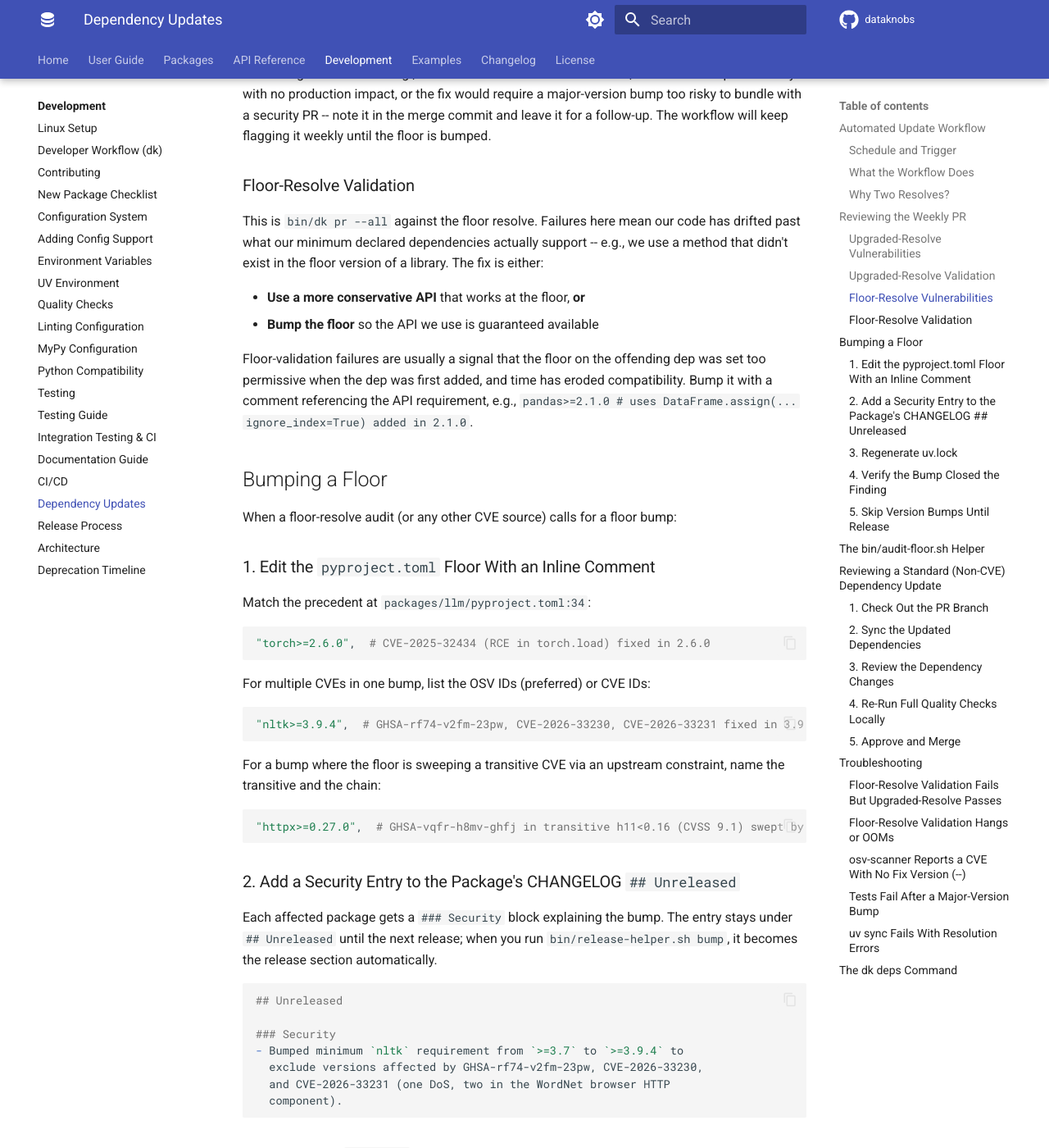
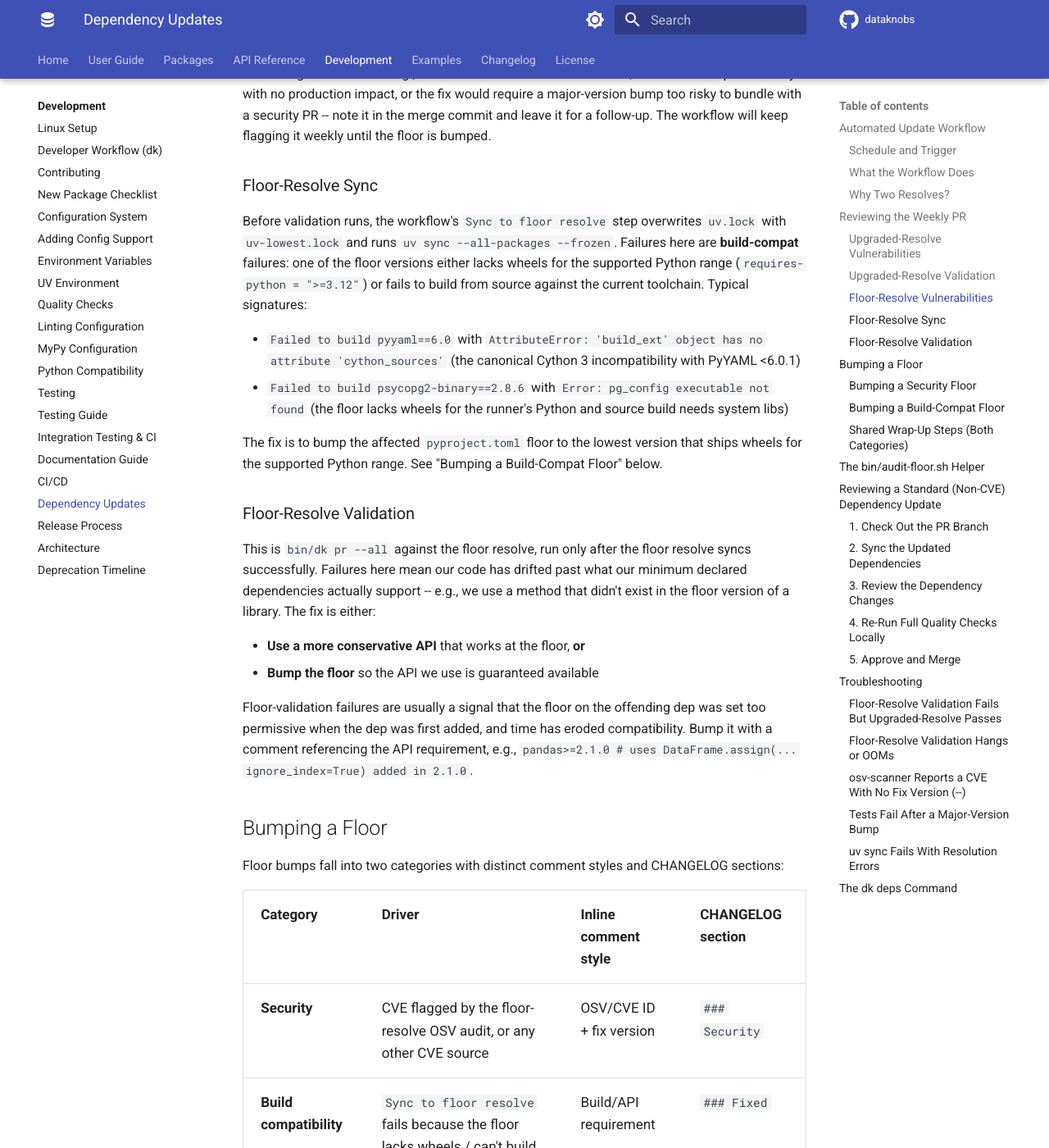
Before and after one commit to KBS-Labs/dataknobs, an MkDocs documentation site: the page built from docs/development/dependency-updates.md, in a window 1280 px wide and 1400 px high, scrolled down 2663 px. Shown: the whole window at 82% size. Built offline with MkDocs 1.6.1 and Material for MkDocs 9.7.7, drawn with Linux system fonts in a browser that asks for light colours; comment, search, counter and statistics services are not loaded; some of the changed text lies outside the part shown.

Commit message:
docs: distinguish Fixed vs Security floor bumps
When the new Sync to floor resolve step surfaced unbuildable floors
(pyyaml==6.0, psycopg2-binary==2.8.6), the existing dependency-updates
doc only covered CVE-driven bumps under ### Security. Build-compat
bumps need a different comment style (build/API requirement, not
CVE ID) and a different CHANGELOG section (### Fixed, not ### Security)
so security reviewers can filter cleanly.

- Add a "Floor-Resolve Sync" subsection explaining the new step's
  failure mode and signatures (Cython 3 + missing wheels).
- Split "Bumping a Floor" into a decision table, "Bumping a Security
  Floor" (existing content), and "Bumping a Build-Compat Floor"
  (new), with shared wrap-up steps consolidated.
- Update the workflow YAML's PR-body text so reviewers reading the
  weekly PR get the same two-category guidance and a pointer to the
  doc's decision table.

Co-Authored-By: Claude Opus 4.7 (1M context) <noreply@anthropic.com>

````diff
--- a/docs/development/dependency-updates.md
+++ b/docs/development/dependency-updates.md
@@ -108,12 +108,33 @@ with a security PR -- note it in the merge commit and leave it for
 a follow-up. The workflow will keep flagging it weekly until the
 floor is bumped.
 
+### Floor-Resolve Sync
+
+Before validation runs, the workflow's `Sync to floor resolve` step
+overwrites `uv.lock` with `uv-lowest.lock` and runs
+`uv sync --all-packages --frozen`. Failures here are **build-compat**
+failures: one of the floor versions either lacks wheels for the
+supported Python range (`requires-python = ">=3.12"`) or fails to
+build from source against the current toolchain. Typical signatures:
+
+- `Failed to build pyyaml==6.0` with
+  `AttributeError: 'build_ext' object has no attribute 'cython_sources'`
+  (the canonical Cython 3 incompatibility with PyYAML <6.0.1)
+- `Failed to build psycopg2-binary==2.8.6` with
+  `Error: pg_config executable not found` (the floor lacks wheels for
+  the runner's Python and source build needs system libs)
+
+The fix is to bump the affected `pyproject.toml` floor to the lowest
+version that ships wheels for the supported Python range. See
+"Bumping a Build-Compat Floor" below.
+
 ### Floor-Resolve Validation
 
-This is `bin/dk pr --all` against the floor resolve. Failures here
-mean our code has drifted past what our minimum declared
-dependencies actually support -- e.g., we use a method that didn't
-exist in the floor version of a library. The fix is either:
+This is `bin/dk pr --all` against the floor resolve, run only after
+the floor resolve syncs successfully. Failures here mean our code
+has drifted past what our minimum declared dependencies actually
+support -- e.g., we use a method that didn't exist in the floor
+version of a library. The fix is either:
 
 - **Use a more conservative API** that works at the floor, **or**
 - **Bump the floor** so the API we use is guaranteed available
@@ -126,10 +147,22 @@ DataFrame.assign(... ignore_index=True) added in 2.1.0`.
 
 ## Bumping a Floor
 
-When a floor-resolve audit (or any other CVE source) calls for a
-floor bump:
+Floor bumps fall into two categories with distinct comment styles
+and CHANGELOG sections:
 
-### 1. Edit the `pyproject.toml` Floor With an Inline Comment
+| Category | Driver | Inline comment style | CHANGELOG section |
+|---|---|---|---|
+| **Security** | CVE flagged by the floor-resolve OSV audit, or any other CVE source | OSV/CVE ID + fix version | `### Security` |
+| **Build compatibility** | `Sync to floor resolve` fails because the floor lacks wheels / can't build from source, or `bin/dk pr --all` fails at the floor because of an API we use | Build/API requirement | `### Fixed` |
+
+Pick whichever category drove the bump. If a single bump is driven
+by both (e.g., the bump excludes a CVE *and* fixes a build issue),
+record it as `### Security` with a note about the build-compat
+side-effect.
+
+### Bumping a Security Floor
+
+#### 1. Edit the `pyproject.toml` Floor With an Inline CVE Comment
 
 Match the precedent at `packages/llm/pyproject.toml:34`:
 
@@ -168,7 +202,53 @@ section automatically.
   component).
 ```
 
-### 3. Regenerate `uv.lock`
+### Bumping a Build-Compat Floor
+
+When `Sync to floor resolve` fails (or `bin/dk pr --all` fails at the
+floor because of an API drift), the bump isn't excluding a CVE -- it's
+fixing a broken floor. Use the build-compat conventions.
+
+#### 1. Edit the `pyproject.toml` Floor With an Inline Build/API Comment
+
+Name the *reason*, not a CVE. Wheel/build-tool issues:
+
+```toml
+"pyyaml>=6.0.2",  # 6.0 lacks cp312/cp313 wheels and source build fails on Cython 3
+"psycopg2-binary>=2.9.10",  # 2.8.6/2.9.9 lack cp312/cp313 wheels; source build needs pg_config
+```
+
+API-drift issues (we use a symbol introduced in a newer release):
+
+```toml
+"pandas>=2.1.0",  # uses DataFrame.assign(... ignore_index=True) added in 2.1.0
+```
+
+Pick the **lowest** version that resolves the breakage across the
+full supported Python range. For wheel-availability bumps,
+cross-check PyPI's release page for each `cp3X` tag named in
+`requires-python` -- a version that has `cp312` wheels but not
+`cp313` wheels will still fail for consumers on 3.13.
+
+#### 2. Add a `### Fixed` Entry to the Package's CHANGELOG
+
+Build-compat bumps don't go in `### Security` -- they aren't CVEs,
+and security reviewers reading the release notes shouldn't have to
+filter them out. Use `### Fixed`:
+
+```markdown
+## Unreleased
+
+### Fixed
+- Bumped minimum `pyyaml` requirement from `>=6.0` to `>=6.0.2` to
+  exclude versions that lack cp312/cp313 wheels and fail to build from
+  source against modern Cython (`'build_ext' object has no attribute
+  'cython_sources'`). Surfaced by the floor resolve step in the
+  `dependency-update` workflow.
+```
+
+### Shared Wrap-Up Steps (Both Categories)
+
+#### 3. Regenerate `uv.lock`
 
 ```bash
 uv lock
@@ -176,9 +256,9 @@ uv lock
 
 This propagates the new floor through the workspace lockfile.
 
-### 4. Verify the Bump Closed the Finding
+#### 4. Verify the Bump Closed the Finding
 
-Re-run the floor audit locally:
+For a **security** bump, re-run the floor audit locally:
 
 ```bash
 bin/audit-floor.sh
@@ -188,7 +268,20 @@ The CVE you bumped for should no longer appear. If it does, the
 floor isn't high enough -- check the OSV `FIXED VERSION` column and
 bump higher.
 
-### 5. Skip Version Bumps Until Release
+For a **build-compat** bump, regenerate the floor lockfile and
+frozen-sync it -- the same two commands the workflow's `Sync to
+floor resolve` step runs:
+
+```bash
+uv lock --resolution lowest-direct   # writes uv-lowest.lock contents into uv.lock
+uv sync --all-packages --frozen      # must exit 0
+uv lock                              # restore upgrade resolve
+```
+
+The sync should exit 0. If it still fails on a *different* dep, that
+dep also needs a build-compat bump -- repeat the process.
+
+#### 5. Skip Version Bumps Until Release
 
 **Do not bump package versions or run `bin/release-helper.sh bump`
 just because a floor moved.** Floor bumps accumulate under
````
Also changed, not shown: other parts of docs/development/dependency-updates.md (+6 -5 lines), 1 other file.
